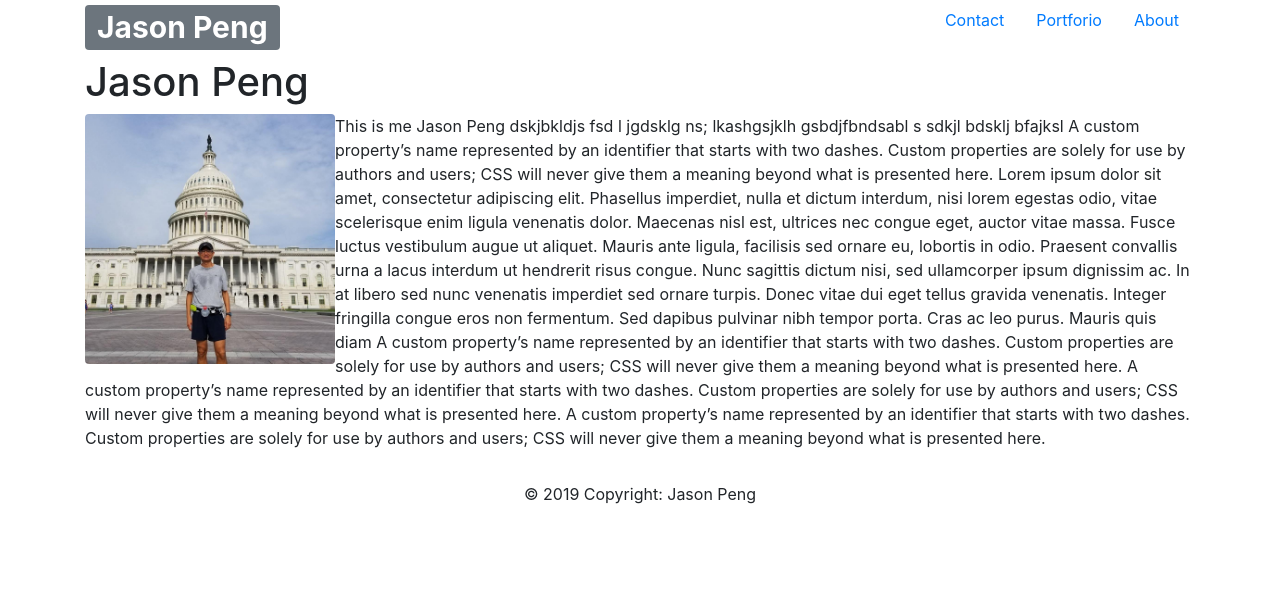
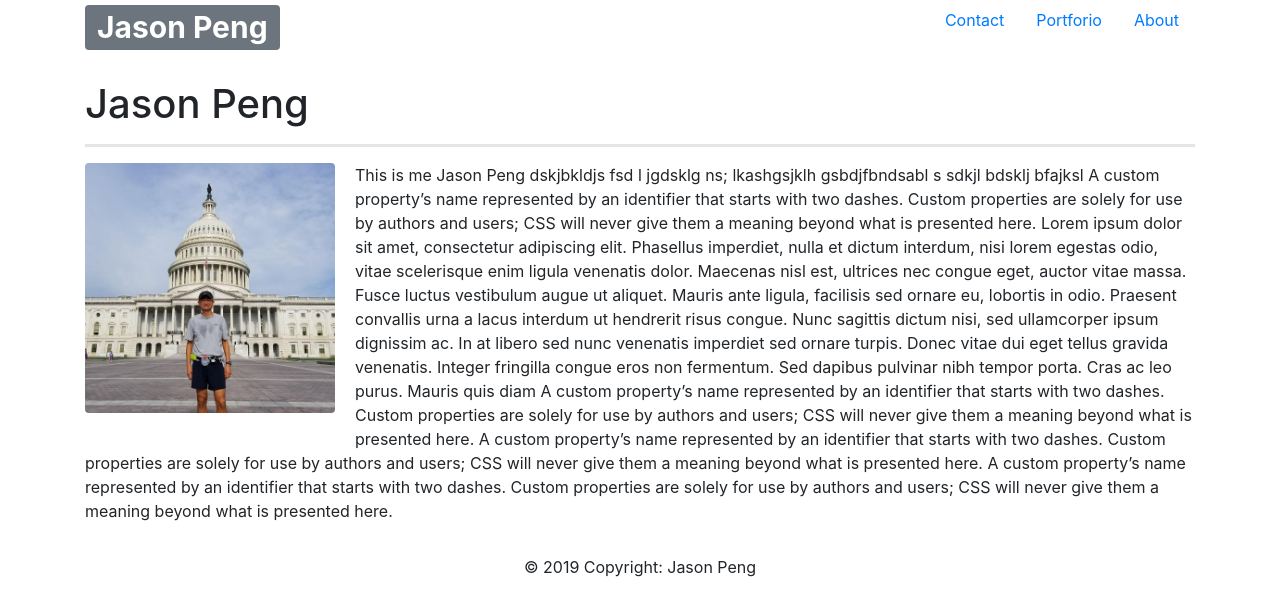
Before and after one commit to JasonJPeng/Bootstrap-Portfolio, a plain HTML site: page index.html in a window 1280 px wide. Drawn offline with nearby package versions, Linux system fonts and the light colour scheme.

Commit message:
improve the design but need make 3 row desiogn

```diff
--- a/index.html
+++ b/index.html
@@ -9,7 +9,7 @@
 <body>
   <div class="container">
     <!-- The Banner  -->
-    <div class="row">
+    <div class="row" id = "banner">
       <div class="col-4">
           <h1><span class="badge badge-secondary">Jason Peng</span></h1>
       </div>
@@ -34,11 +34,12 @@
     <div class="row">
        <div class="col">
          <h1>Jason Peng</h1>
+         <hr>
        </div>
     </div>
     <!-- The main Area -->
     <div class="row">
-        <div class="col">
+        <div class="col" id = "contents">
             <img src="images/jason.jpg" width="250" class="rounded float-left" alt="Jason Peng">
             <p>
                 This is me Jason Peng dskjbkldjs fsd l jgdsklg ns; lkashgsjklh gsbdjfbndsabl s sdkjl bdsklj bfajksl
@@ -53,6 +54,7 @@
 
                 A custom property’s name represented by an identifier that starts with two dashes. Custom properties are solely for use by authors and users; CSS will never give them a meaning beyond what is presented here.
             </p>
+            </div>
         </div>
      </div>
   </div>
--- a/style.css
+++ b/style.css
@@ -0,0 +1,10 @@
+#banner {
+    height:80px;
+}
+#contents img {
+    margin: 0 20px 20px 0;
+}
+
+hr {
+    border-width:3px;
+}
```
Also changed, not shown: log.txt.
